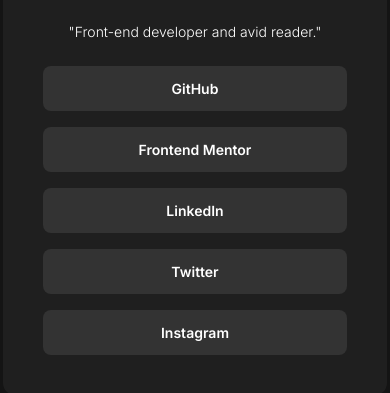
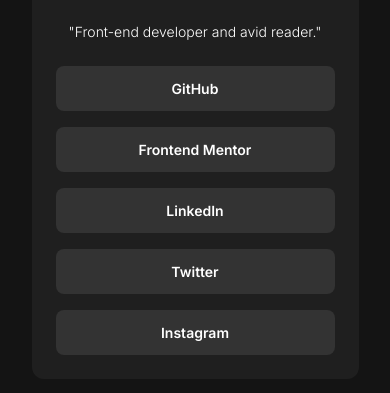
Before and after one commit to biswasSaumyadip/social-links-profile, a website built with Vite: page index.html in a window 390 px wide. Shown: the part 333-726 px from the top of the page. Built offline with nearby package versions, Linux system fonts and the light colour scheme.

Commit message:
Made responsive for Tablet and Mobile

```diff
--- a/style.scss
+++ b/style.scss
@@ -1,12 +1,9 @@
 @import url('https://fonts.googleapis.com/css2?family=Inter:ital,opsz,wght@0,14..32,100..900;1,14..32,100..900&display=swap');
 
-*,
-*:before,
-*:after {
-  box-sizing: border-box;
-  margin: 0;
-  padding: 0;
-}
+$breakpoint-mobile: 480px;
+$breakpoint-tablet: 768px;
+$breakpoint-ipad: 1024px;
+$breakpoint-ipad-pro: 1366px;
 
 $green: hsl(75, 94%, 57%);
 $white: hsl(0, 0%, 100%);
@@ -22,6 +19,55 @@
 $spacing-100: 0.8rem;
 $spacing-50: 0.4rem;
 
+
+@mixin respond-mobile {
+  @media (max-width: $breakpoint-mobile) {
+    @content;
+  }
+}
+
+@mixin respond-tablet {
+  @media (min-width: $breakpoint-mobile + 1) and (max-width: $breakpoint-tablet) {
+    @content;
+  }
+}
+
+@mixin respond-ipad {
+  @media (min-width: $breakpoint-tablet + 1) and (max-width: $breakpoint-ipad) {
+    @content;
+  }
+}
+
+@mixin respond-ipad-pro {
+  @media only screen
+  and (min-device-width: $breakpoint-ipad)
+  and (max-device-width: $breakpoint-ipad-pro)
+  and (-webkit-min-device-pixel-ratio: 2) {
+    @content;
+  }
+}
+
+@mixin respond-ipad-pro-portrait {
+  @media only screen
+  and (min-device-width: $breakpoint-ipad)
+  and (max-device-width: $breakpoint-ipad)
+  and (orientation: portrait)
+  and (-webkit-min-device-pixel-ratio: 2) {
+    @content;
+  }
+}
+
+@mixin respond-ipad-pro-landscape {
+  @media only screen
+  and (min-device-width: $breakpoint-ipad-pro)
+  and (max-device-width: $breakpoint-ipad-pro)
+  and (orientation: landscape)
+  and (-webkit-min-device-pixel-ratio: 2) {
+    @content;
+  }
+}
+
+
 @mixin text-preset(
   $font-size,
   $font-weight: 500,
@@ -32,6 +78,14 @@
   font-weight: $font-weight;
   line-height: $line-height;
   letter-spacing: $letter-spacing;
+}
+
+*,
+*:before,
+*:after {
+  box-sizing: border-box;
+  margin: 0;
+  padding: 0;
 }
 
 html {
@@ -54,6 +108,29 @@
   height: 61.1rem;
   padding: 4rem;
   max-width: 38.4rem;
+
+
+  @include respond-ipad-pro {
+    width: 45.6rem;
+    max-width: 45.6rem;
+  }
+
+  @include respond-ipad {
+    width: 45.6rem;
+    max-width: 45.6rem;
+  }
+
+  @include respond-tablet {
+    width: 45.6rem;
+    max-width: 45.6rem;
+  }
+
+  @include respond-mobile {
+    width: 32.7rem;
+    max-width: 32.7rem;
+    padding: 2.4rem;
+    height: 57.9rem;
+  }
 
   &__layout {
     align-items: center;
@@ -92,6 +169,26 @@
 
   &__navbar {
     max-width: 30.4rem;
+
+    @include respond-ipad-pro {
+      width: 37.6rem;
+      max-width: 37.6rem;
+    }
+
+    @include respond-ipad {
+      width: 37.6rem;
+      max-width: 37.6rem;
+    }
+
+    @include respond-tablet {
+      width: 37.6rem;
+      max-width: 37.6rem;
+    }
+
+    @include respond-mobile {
+      width: 27.9rem;
+      max-width: 27.9rem;
+    }
   }
 
   &__list {
@@ -121,6 +218,26 @@
         margin-bottom: 0;
       }
 
+      @include respond-ipad-pro {
+        width: 37.6rem;
+        max-width: 37.6rem;
+      }
+
+      @include respond-ipad {
+        width: 37.6rem;
+        max-width: 37.6rem;
+      }
+
+      @include respond-tablet {
+        width: 37.6rem;
+        max-width: 37.6rem;
+      }
+
+      @include respond-mobile {
+        width: 27.9rem;
+        max-width: 27.9rem;
+      }
+
       &-link {
         @include text-preset(1.4rem, 600);
         color: $white;
```
